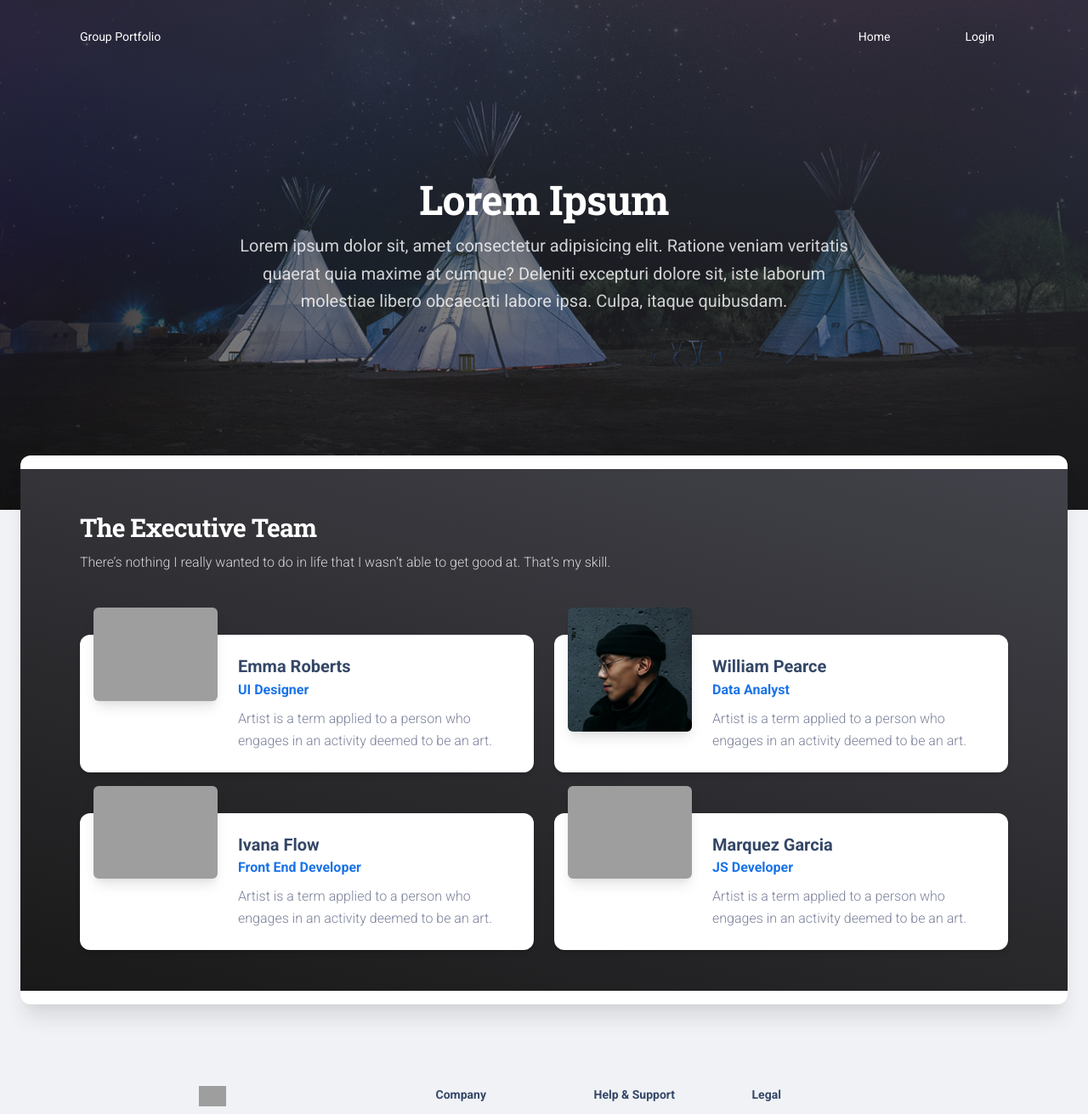
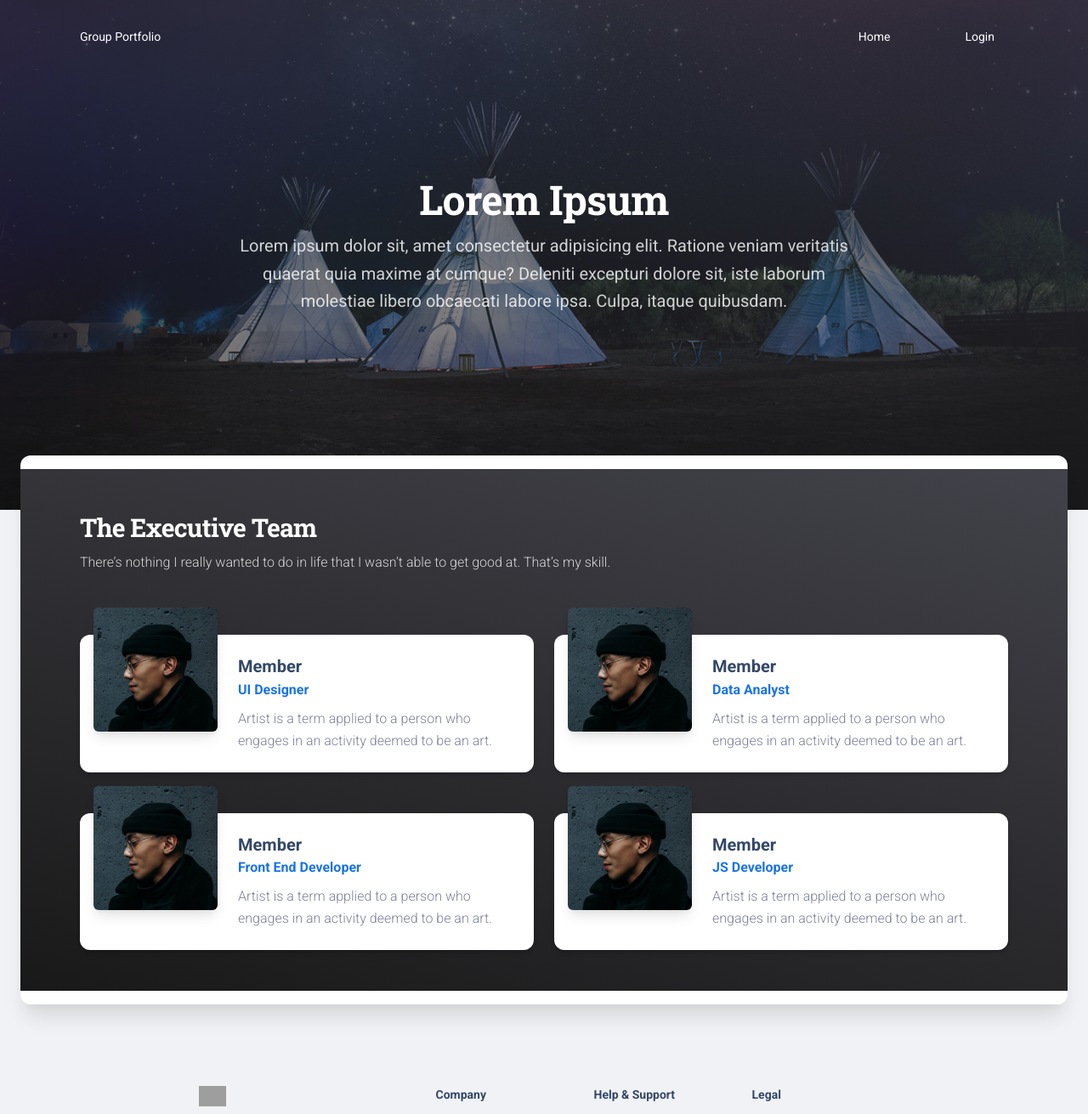
Before and after one commit to MomanyiPoet/GroupPorfolio, a PHP site: page / in a window 1280 px wide. Shown: the top 1311 px of the page at 85% size. Run offline with PHP 8.4, Linux system fonts and the light colour scheme; some libraries are stand-ins or nearby versions; grey boxes are pictures that could not be loaded.

Commit message:
updated link

```diff
--- a/index.php
+++ b/index.php
@@ -38,7 +38,7 @@
       <div class="collapse navbar-collapse w-100 pt-3 pb-2 py-lg-0 ms-lg-12 ps-lg-5" id="navigation">
         <ul class="navbar-nav navbar-nav-hover ms-auto">
           <li class="nav-item dropdown dropdown-hover mx-2 ms-lg-6">
-            <a class="nav-link" href="landingpage.php">
+            <a class="nav-link" href="index.php">
               Home
             </a>
           </li>
@@ -88,13 +88,13 @@
                 <div class="col-lg-4 col-md-6 col-12 mt-n5">
                   <a href="javascript:;">
                     <div class="p-3 pe-md-0">
-                      <img class="w-100 border-radius-md shadow-lg" src="assets/img/team-5.jpg" alt="image">
+                      <img class="w-100 border-radius-md shadow-lg" src="assets/img/bruce-mars.jpg" alt="image">
                     </div>
                   </a>
                 </div>
                 <div class="col-lg-8 col-md-6 col-12 my-auto">
                   <div class="card-body ps-lg-0">
-                    <h5 class="mb-0">Emma Roberts</h5>
+                    <h5 class="mb-0">Member</h5>
                     <h6 class="text-info">UI Designer</h6>
                     <p class="mb-0">Artist is a term applied to a person who engages in an activity deemed to be an art.</p>
                   </div>
@@ -114,7 +114,7 @@
                 </div>
                 <div class="col-lg-8 col-md-6 col-12 my-auto">
                   <div class="card-body ps-lg-0">
-                    <h5 class="mb-0">William Pearce</h5>
+                    <h5 class="mb-0">Member</h5>
                     <h6 class="text-info">Data Analyst</h6>
                     <p class="mb-0">Artist is a term applied to a person who engages in an activity deemed to be an art.</p>
                   </div>
@@ -130,13 +130,13 @@
                 <div class="col-lg-4 col-md-6 col-12 mt-n5">
                   <a href="javascript:;">
                     <div class="p-3 pe-md-0">
-                      <img class="w-100 border-radius-md shadow-lg" src="assets/img/ivana-squares.jpg" alt="image">
+                      <img class="w-100 border-radius-md shadow-lg" src="assets/img/bruce-mars.jpg" alt="image">
                     </div>
                   </a>
                 </div>
                 <div class="col-lg-8 col-md-6 col-12 my-auto">
                   <div class="card-body ps-lg-0">
-                    <h5 class="mb-0">Ivana Flow</h5>
+                    <h5 class="mb-0">Member</h5>
                     <h6 class="text-info">Front End Developer</h6>
                     <p class="mb-0">Artist is a term applied to a person who engages in an activity deemed to be an art.</p>
                   </div>
@@ -150,13 +150,13 @@
                 <div class="col-lg-4 col-md-6 col-12 mt-n5">
                   <a href="javascript:;">
                     <div class="p-3 pe-md-0">
-                      <img class="w-100 border-radius-md shadow-lg" src="assets/img/ivana-square.jpg" alt="image">
+                      <img class="w-100 border-radius-md shadow-lg" src="assets/img/bruce-mars.jpg" alt="image">
                     </div>
                   </a>
                 </div>
                 <div class="col-lg-8 col-md-6 col-12 my-auto">
                   <div class="card-body ps-lg-0">
-                    <h5 class="mb-0">Marquez Garcia</h5>
+                    <h5 class="mb-0">Member</h5>
                     <h6 class="text-info">JS Developer</h6>
                     <p class="mb-0">Artist is a term applied to a person who engages in an activity deemed to be an art.</p>
                   </div>
```
